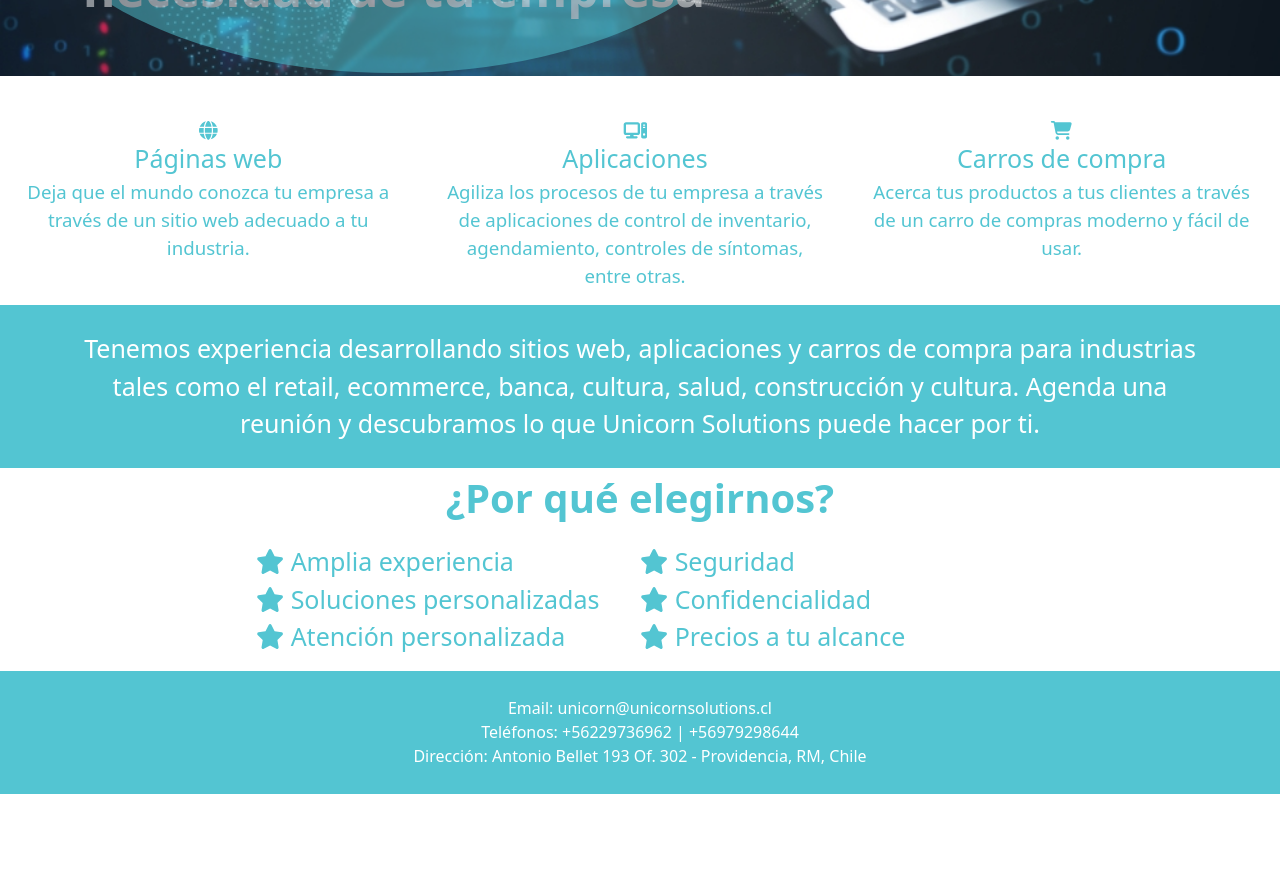
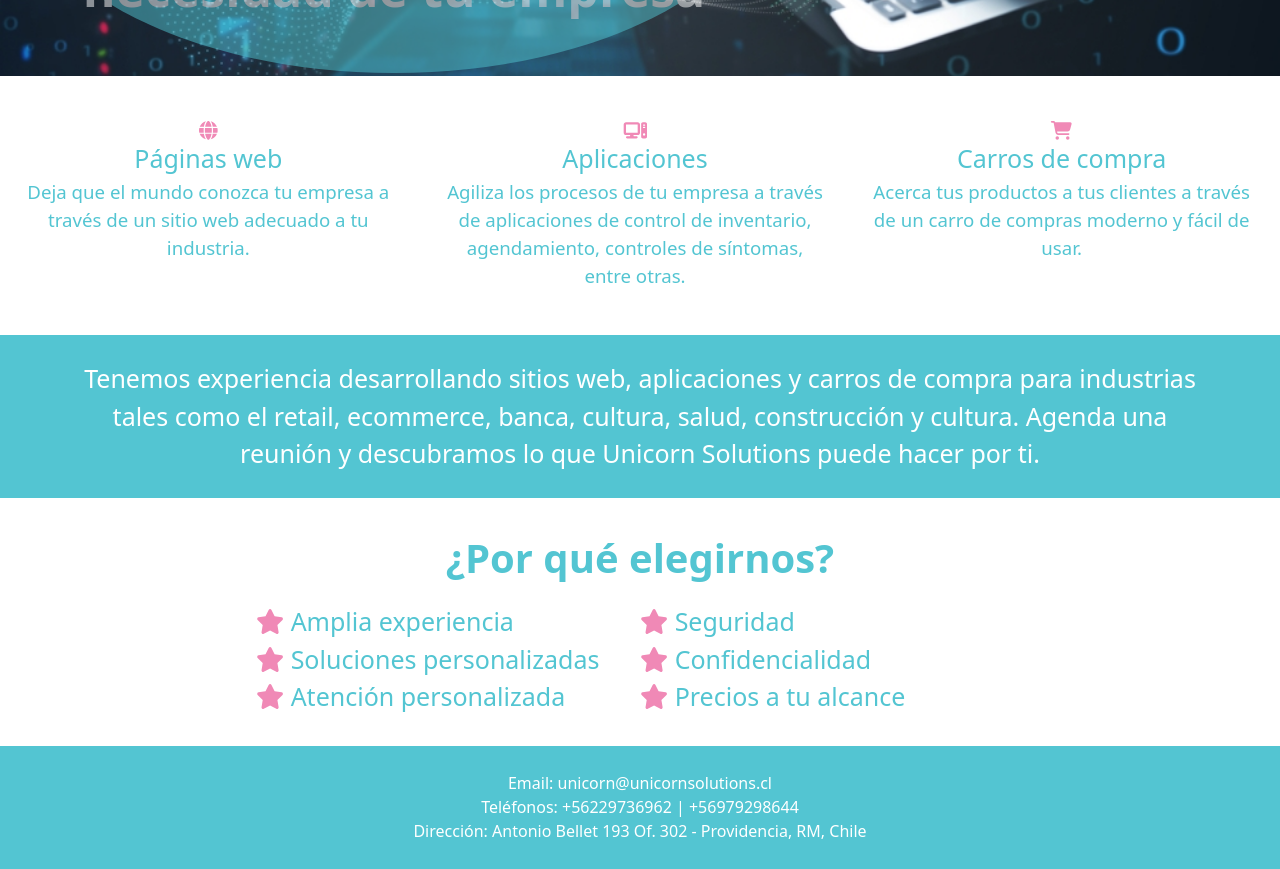
Before and after one commit to danicortesloba/unicorn-solutions, a Next.js app: page / in a window 1280 px wide. Shown: the part 480-1349 px from the top of the page. Before the commit the page ends 1274 px from the top, so only its background shows below. Built offline with nearby package versions, Linux system fonts and the light colour scheme.

Commit message:
fix styling

```diff
--- a/src/app/components/Porque.tsx
+++ b/src/app/components/Porque.tsx
@@ -8,16 +8,16 @@ const Porque = () => {
             <div className={styles.Box}>
             <div className={styles.Column}>
                 <ul>
-                    <li><FontAwesomeIcon icon={faStar}/> Amplia experiencia</li>
-                    <li><FontAwesomeIcon icon={faStar}/> Soluciones personalizadas</li>
-                    <li><FontAwesomeIcon icon={faStar}/> Atención personalizada</li>
+                    <li><FontAwesomeIcon icon={faStar} className={styles.Icon}/> Amplia experiencia</li>
+                    <li><FontAwesomeIcon icon={faStar} className={styles.Icon}/> Soluciones personalizadas</li>
+                    <li><FontAwesomeIcon icon={faStar} className={styles.Icon}/> Atención personalizada</li>
                 </ul>
             </div>
             <div className={styles.Column}>
                 <ul>
-                    <li><FontAwesomeIcon icon={faStar}/> Seguridad</li>
-                    <li><FontAwesomeIcon icon={faStar}/> Confidencialidad</li>
-                    <li><FontAwesomeIcon icon={faStar}/> Precios a tu alcance</li>
+                    <li><FontAwesomeIcon icon={faStar} className={styles.Icon}/> Seguridad</li>
+                    <li><FontAwesomeIcon icon={faStar} className={styles.Icon}/> Confidencialidad</li>
+                    <li><FontAwesomeIcon icon={faStar} className={styles.Icon}/> Precios a tu alcance</li>
                 </ul>
             </div>
         </div>
--- a/src/app/components/experiencia.module.css
+++ b/src/app/components/experiencia.module.css
@@ -3,4 +3,6 @@
     color: white;
     text-align: center;
     padding: 2vw 5vw 2vw 5vw;
+    margin-top: 30px;
+    margin-bottom: 30px;
 }
--- a/src/app/components/porque.module.css
+++ b/src/app/components/porque.module.css
@@ -1,6 +1,7 @@
 .Outer {
     text-align: center;
     color: #53C5D2;
+    margin-bottom: 30px;
 }
 
 .Box {
@@ -19,6 +20,10 @@
     color: #53C5D2;
 }
 
+.Icon {
+    color: #F089B6;
+}
+
 @media screen and (max-width: 600px) {
     .Box {
         flex-direction: column;
--- a/src/app/components/servicios.module.css
+++ b/src/app/components/servicios.module.css
@@ -19,6 +19,10 @@
     width: 33vw;
 }
 
+.Icon {
+    color: #F089B6;
+}
+
 @media screen and (max-width: 600px) {
     .Box {
         flex-direction: column;
```
